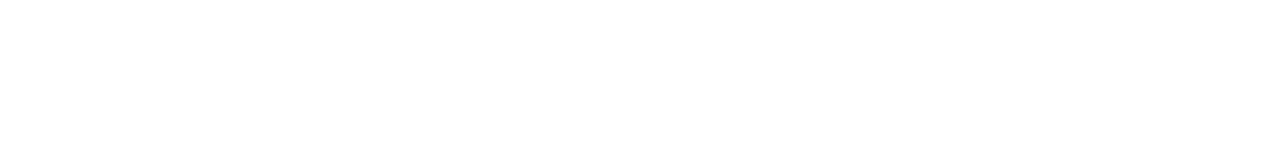
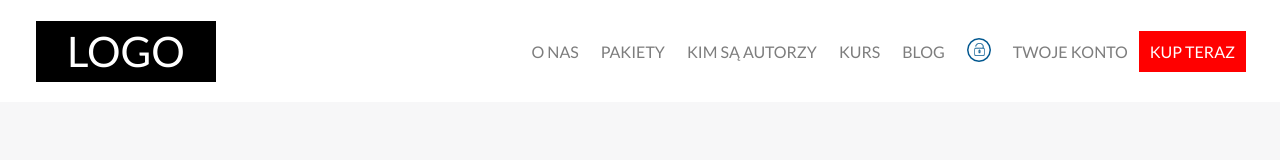
Before and after one commit to matgor/pixlab, a plain HTML site: page index.html in a window 1280 px wide. Drawn offline with Linux system fonts and the light colour scheme.

Commit message:
configured new editor (webstorm license expired so I had to switch to VSCode) and made navbar

```diff
--- a/index.html
+++ b/index.html
@@ -2,11 +2,36 @@
 <html>
 
 <head>
+    <title>PixLab</title>
+    <link href="https://fonts.googleapis.com/css?family=Lato" rel="stylesheet">
     <link rel="stylesheet" href="styles.css">
 </head>
 
 <body>
-    <nav></nav>
+    <nav>
+        <ul id="navbar">
+            <li id="logo">LOGO</li>
+            <li><a href="#">O NAS</a></li>
+            <li><a href="#">PAKIETY</a></li>
+            <li><a href="#">KIM SĄ AUTORZY</a></li>
+            <li><a href="#">KURS</a></li>
+            <li><a href="#">BLOG</a></li>
+            <li>
+                <a href="#"><img src="imgs/lock.png"></a>
+            </li>
+            <li><a href="#">TWOJE KONTO</a></li>
+            <li id="kup_teraz"><a href="#">KUP TERAZ</a></li>
+
+
+
+
+        </ul>
+
+        <div id="menu">
+
+        </div>
+
+    </nav>
     <div></div>
 
 
--- a/styles.css
+++ b/styles.css
@@ -1 +1,51 @@
-body {}
+body {
+    background-color: #f7f7f8;
+    margin: 0;
+    font-family: 'Lato', sans-serif;
+}
+
+
+/* NAVBAR */
+
+#navbar {
+    height: 100px;
+    border: 1px, solid, #ffffff;
+    background-color: #ffffff;
+    list-style-type: none;
+    margin: 0;
+    padding: 0;
+    display: flex;
+    align-items: center;
+}
+
+#menu {
+    display: flex;
+    align-items: center;
+    justify-content: flex-end;
+}
+
+#logo {
+    height: 61px;
+    width: 180px;
+    background-color: #000000;
+    color: #ffffff;
+    display: flex;
+    justify-content: center;
+    align-items: center;
+    font-size: 42px;
+    margin-right: auto;
+    margin-left: 35px;
+}
+
+a {
+    color: #7d7d7d;
+    text-decoration: none;
+    padding: 11px;
+}
+
+#kup_teraz a {
+    width: 40px;
+    background-color: #ff0000;
+    color: #ffffff;
+    margin-right: 33px;
+}
```
Also changed, not shown: imgs/lock.png (added), 1 other file.
